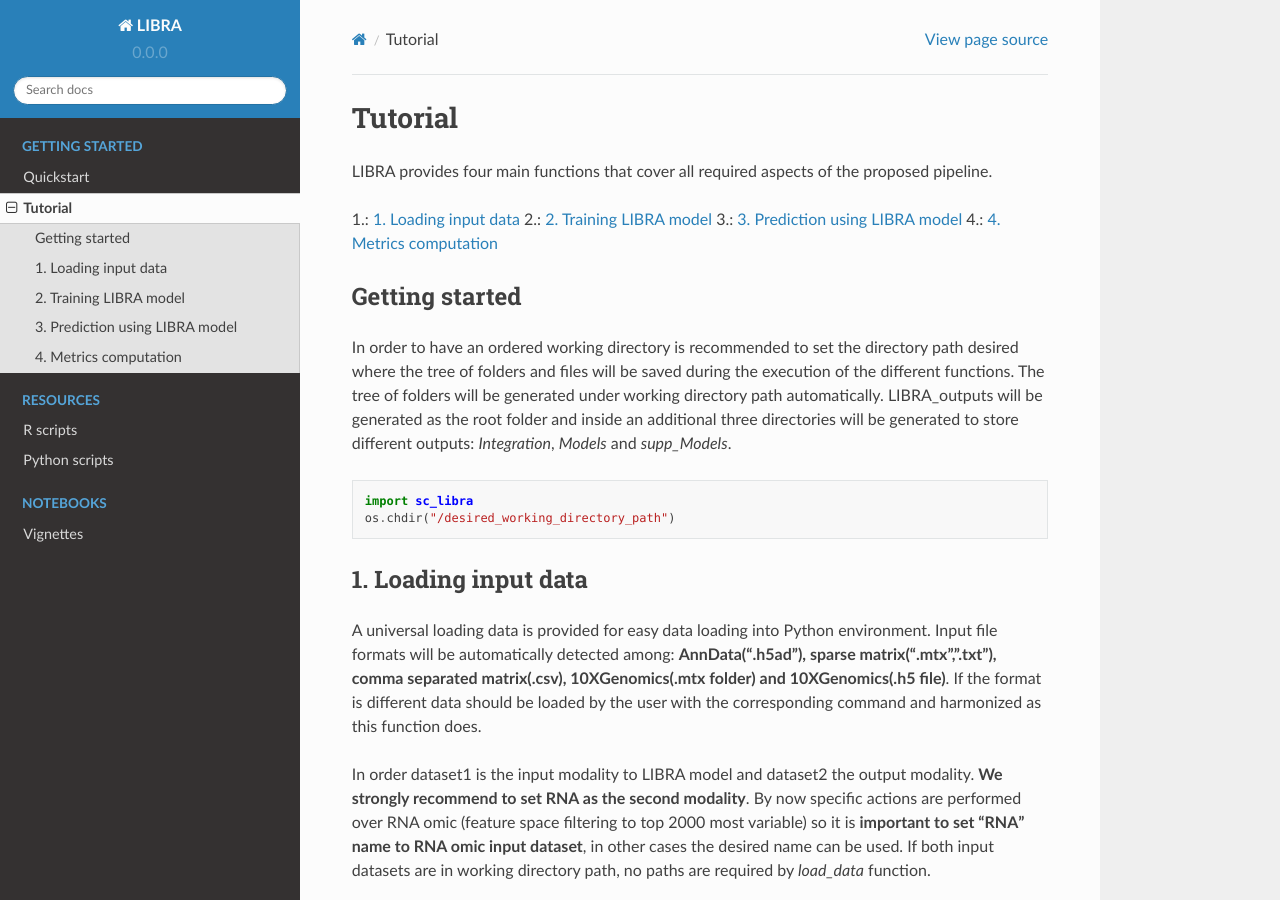
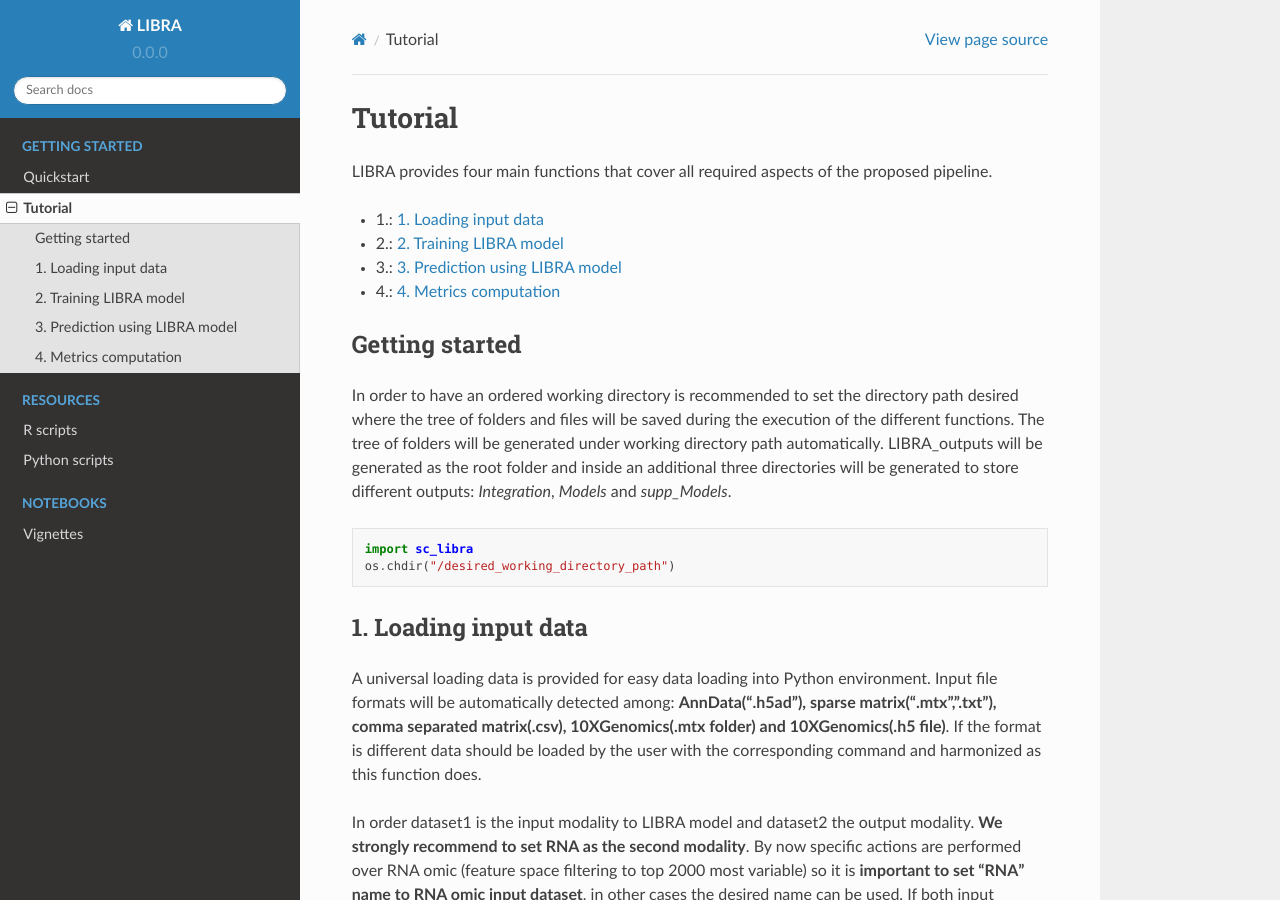
Before and after one commit to TranslationalBioinformaticsUnit/LIBRA, a Sphinx documentation site: the page built from docs/source/tutorial.rst, in a window 1280 px wide and 900 px high. Built offline with Sphinx 7.4.7 and the Read the Docs theme 2.0.0, drawn with Linux system fonts in a browser that asks for light colours.

```diff
--- a/docs/source/tutorial.rst
+++ b/docs/source/tutorial.rst
@@ -3,10 +3,10 @@ Tutorial
 
 LIBRA provides four main functions that cover all required aspects of the proposed pipeline.
 
-1.: :ref:`Loading input data`
-2.: :ref:`Training LIBRA model`
-3.: :ref:`Prediction using LIBRA model`
-4.: :ref:`Metrics computation`
+- 1.: :ref:`Loading input data`
+- 2.: :ref:`Training LIBRA model`
+- 3.: :ref:`Prediction using LIBRA model`
+- 4.: :ref:`Metrics computation`
 
 Getting started
 ------------
```
